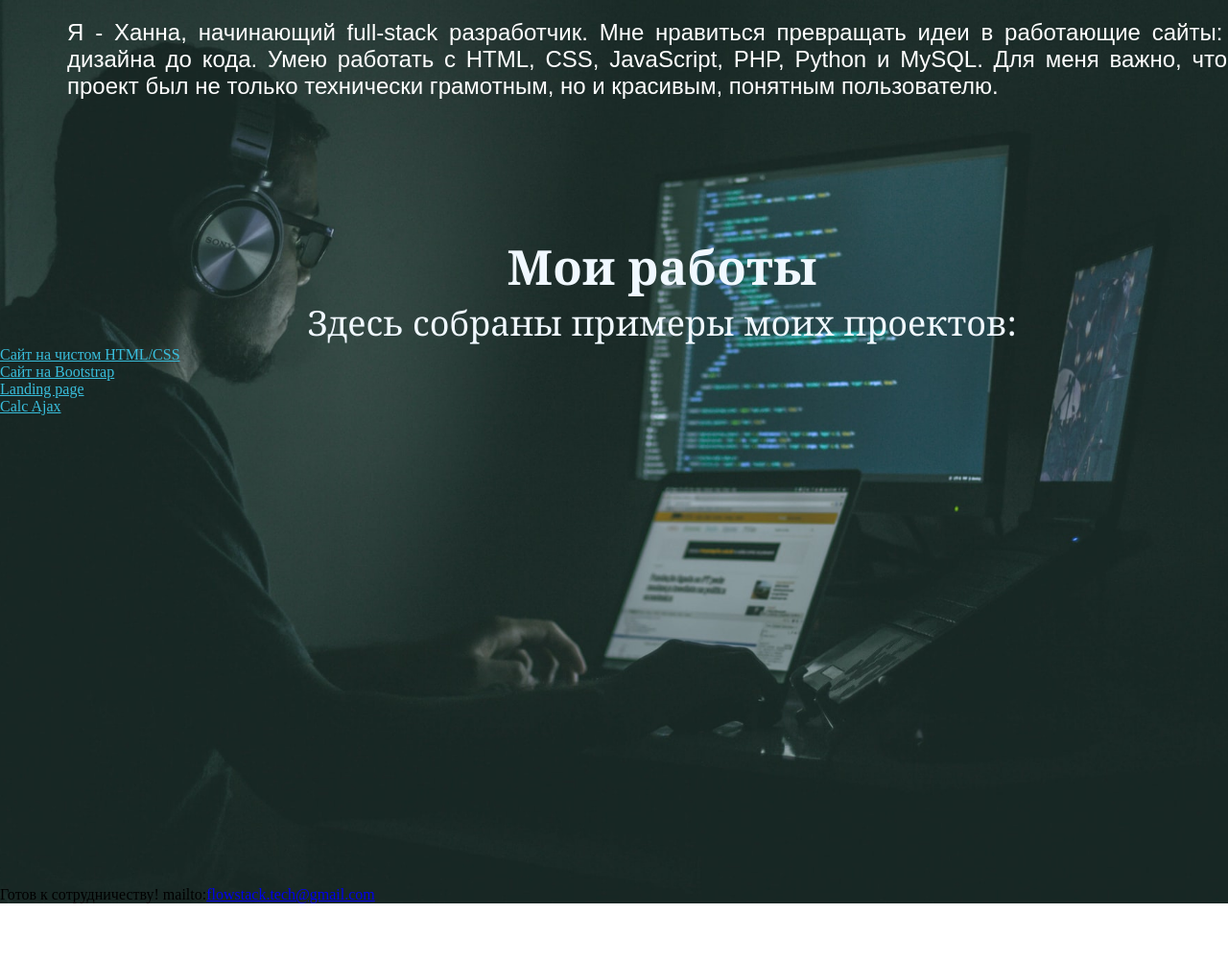
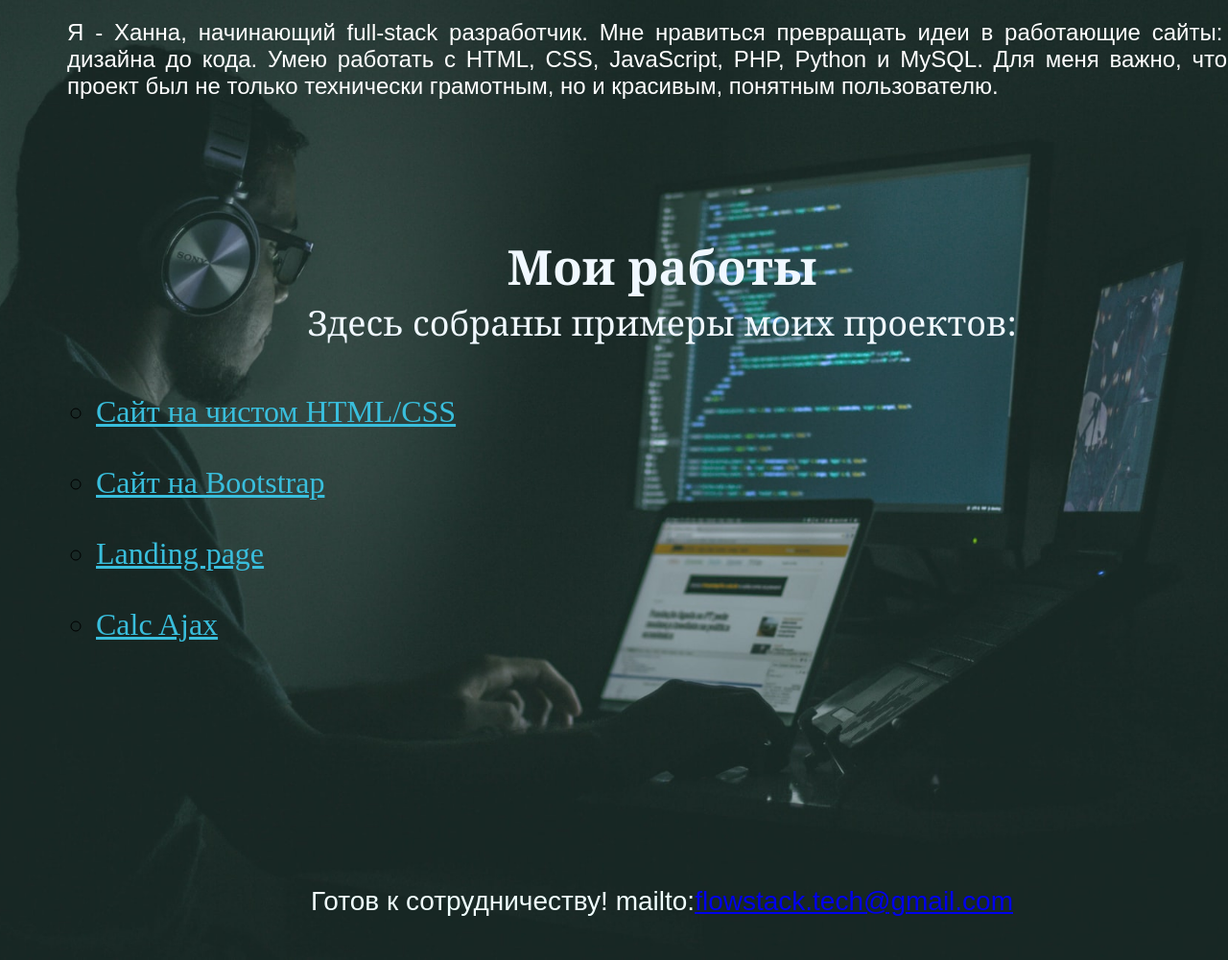
Before and after one commit to HannaJKTV24/HannaJKTV24.github.io, a plain HTML site: page index.html in a window 1280 px wide. Shown: the top 1001 px of the page at 96% size. Before the commit the page ends 942 px from the top, so only its background shows below. Drawn offline with Linux system fonts and the light colour scheme.

Commit message:
Portfolio

```diff
--- a/index.html
+++ b/index.html
@@ -17,14 +17,15 @@
 			<h3>Мои работы</h3>
 			<p>Здесь собраны примеры моих проектов: </p>
 			<div class="my_projects">
-				<a href="1/index.html">Сайт на чистом HTML/CSS</a>
-				<br>
-				<a href="2/index.html">Сайт на Bootstrap</a>
+				<ul type="circle">
+				<li><a href="1/index.html">Сайт на чистом HTML/CSS</a></li>
 			<br>
-				<a href="3/index.html">Landing page</a>
+				<li><a href="2/index.html">Сайт на Bootstrap</a></li>
 			<br>
-				<a href="calc/index.html">Calc Ajax</a>
-
+				<li><a href="3/index.html">Landing page</a></li>
+			<br>
+				<li><a href="calc/index.html">Calc Ajax</a></li>
+				</ul>
 			</div>
 		</div>
 		<footer>
--- a/styles.css
+++ b/styles.css
@@ -47,8 +47,22 @@ header p {
 .my_projects {
 	display: block;
 	left: 10px;
+	font-size: 32px;
+}
+
+.my_projects ul {
+	padding-left: 100px;
+	padding-top: 50px;
 }
 
 .my_projects a{
 	color: #39bedc;
 }
+
+footer {
+	font-family: Arial, Helvetica, sans-serif;
+	font-size: 28px;
+	color: azure;
+	text-align: center;
+	padding-bottom: 45px;
+}
```
